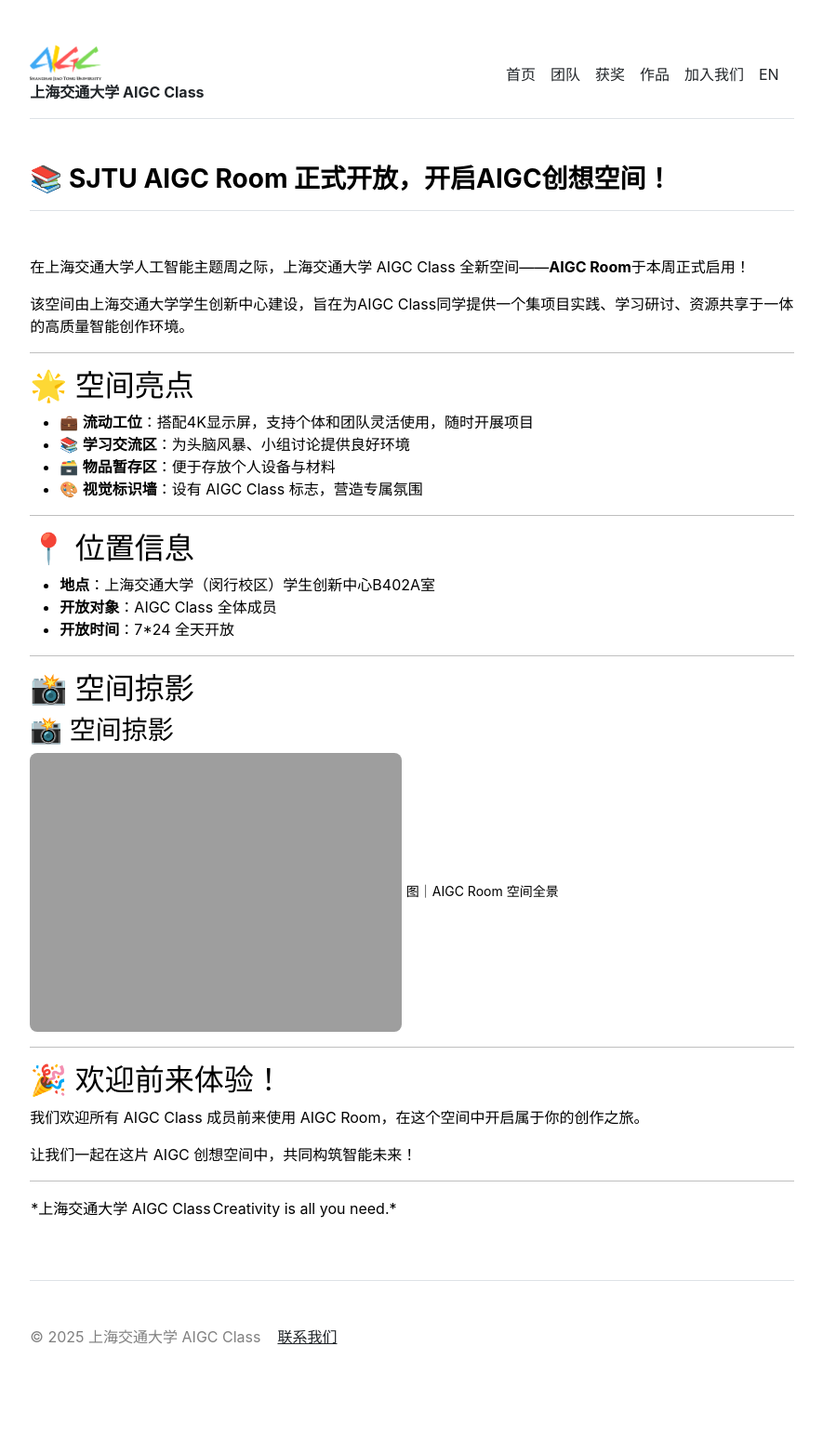
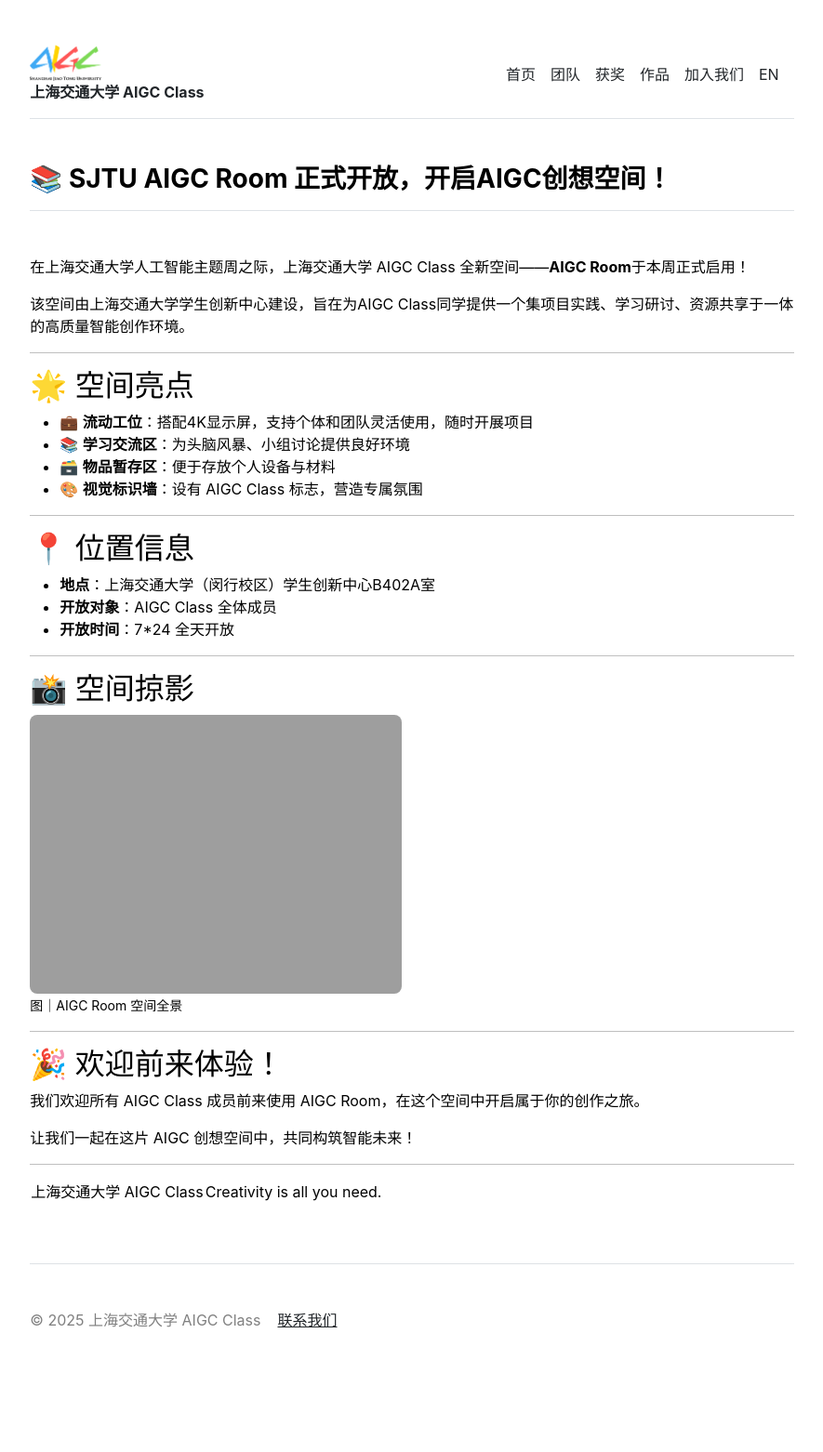
Before and after one commit to SJTU-AIGC/cn, a Jekyll site: the page built from _posts/2025-04-24-AIGC-Room-post.md, in a window 1280 px wide. Shown: the whole page at 93% size, without its empty margins (197-1082 px from the left). Built offline with Jekyll 4.4.1, drawn with Linux system fonts in a browser that asks for light colours.

Commit message:
Update 2025-04-24-AIGC-Room-post.md

```diff
--- a/_posts/2025-04-24-AIGC-Room-post.md
+++ b/_posts/2025-04-24-AIGC-Room-post.md
@@ -30,9 +30,7 @@ tags: [空间启用, AIGC, 人工智能主题周, 创新中心, 教学环境]
 ---
 
 ## 📸 空间掠影
-
-<h3>📸 空间掠影</h3>
-<img src="{{ site.github.url }}/assets/img/posts/aigc-room-opening.webp" alt="AIGC Room 空间全景" style="max-width: 80%; height: auto; border-radius: 8px;" />
+<img src="{{ site.github.url }}/assets/img/posts/aigc-room-opening.webp" alt="AIGC Room 空间全景" style="max-width: 80%; height: auto; border-radius: 8px;" /><br>
 <small>图｜AIGC Room 空间全景</small>
 
 
@@ -46,4 +44,4 @@ tags: [空间启用, AIGC, 人工智能主题周, 创新中心, 教学环境]
 
 ---
 
-> *上海交通大学 AIGC Class | Creativity is all you need.*
+> 上海交通大学 AIGC Class | Creativity is all you need.
```
